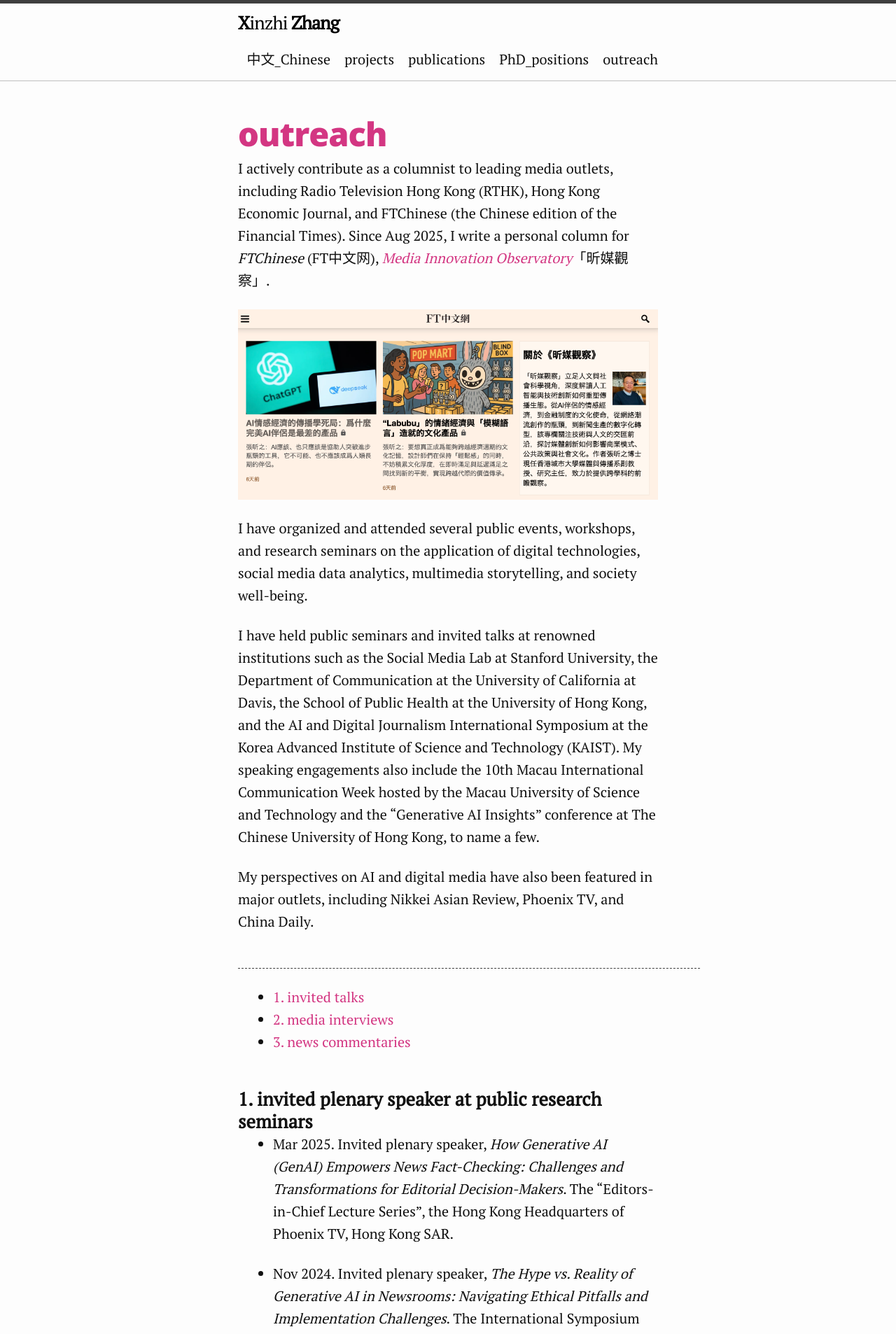
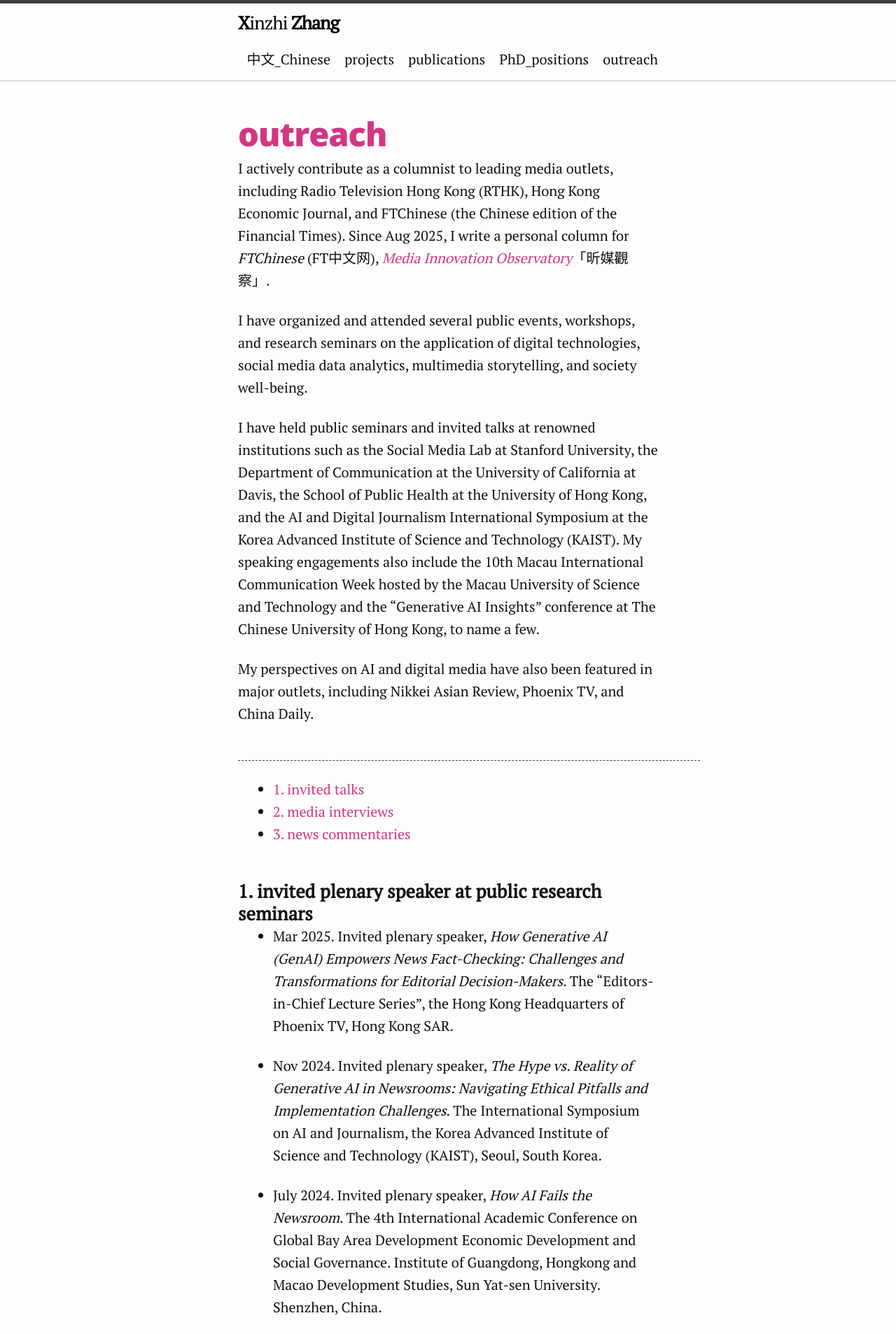
Before and after one commit to xzzhang2/xzzhang2.github.io, a Jekyll site: the page built from pages/tutorial.md, in a window 1280 px wide. Shown: the top 1906 px of the page at 70% size. Built offline with Jekyll 4.4.1, drawn with Linux system fonts in a browser that asks for light colours.

Commit message:
update info

```diff
--- a/pages/tutorial.md
+++ b/pages/tutorial.md
@@ -5,8 +5,6 @@
 ---
 
 I actively contribute as a columnist to leading media outlets, including Radio Television Hong Kong (RTHK), Hong Kong Economic Journal, and FTChinese (the Chinese edition of the Financial Times). Since Aug 2025, I write a personal column for *FTChinese* (FT中文网), *[Media Innovation Observatory](https://ftchinese.com/column/007000115)*「昕媒觀察」.
-
-![FTChinese_cover_202508](/assets/images/FTChinese_IMO_202508.png)
 
 I have organized and attended several public events, workshops, and research seminars on the application of digital technologies, social media data analytics, multimedia storytelling, and society well-being.
 
```
